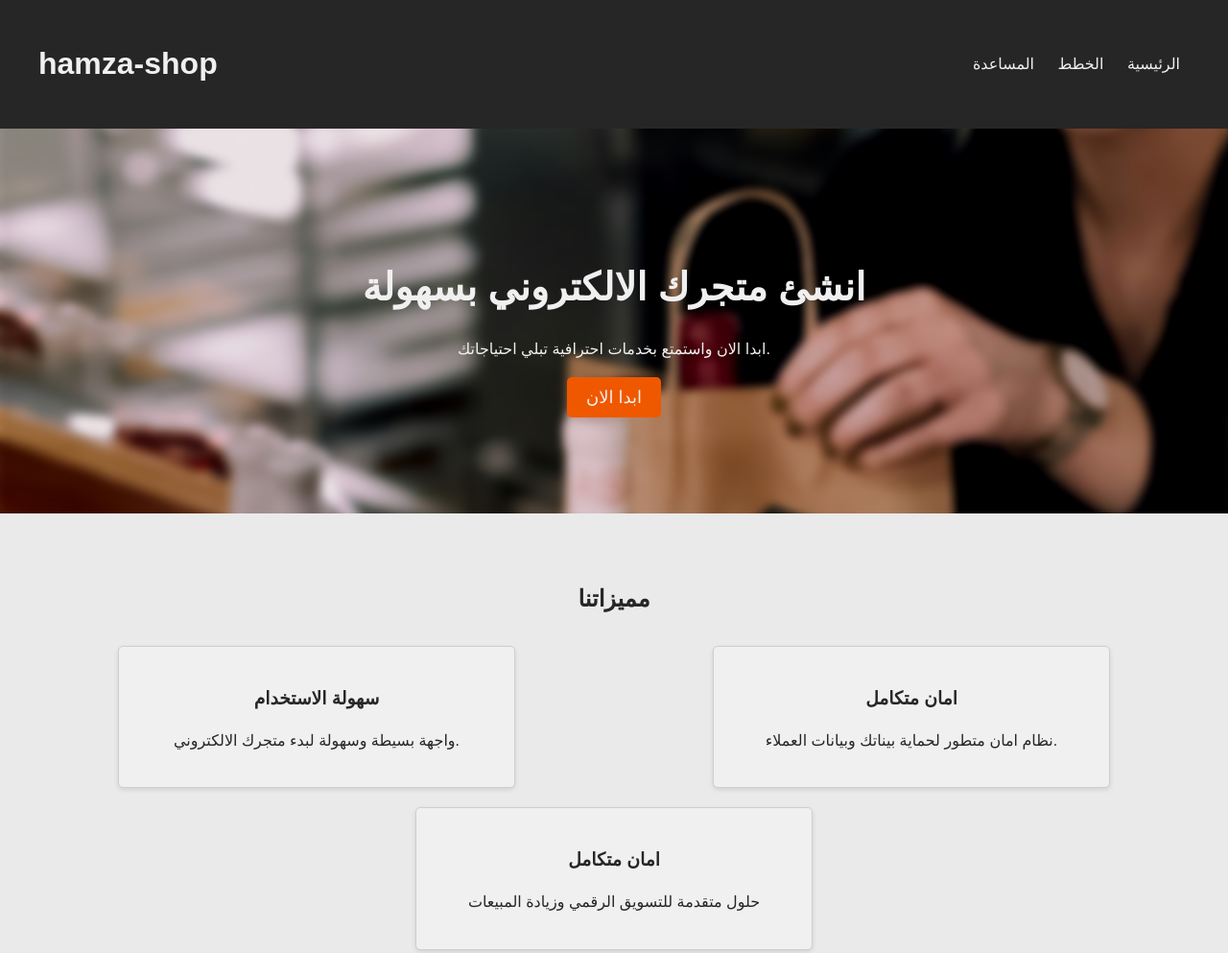
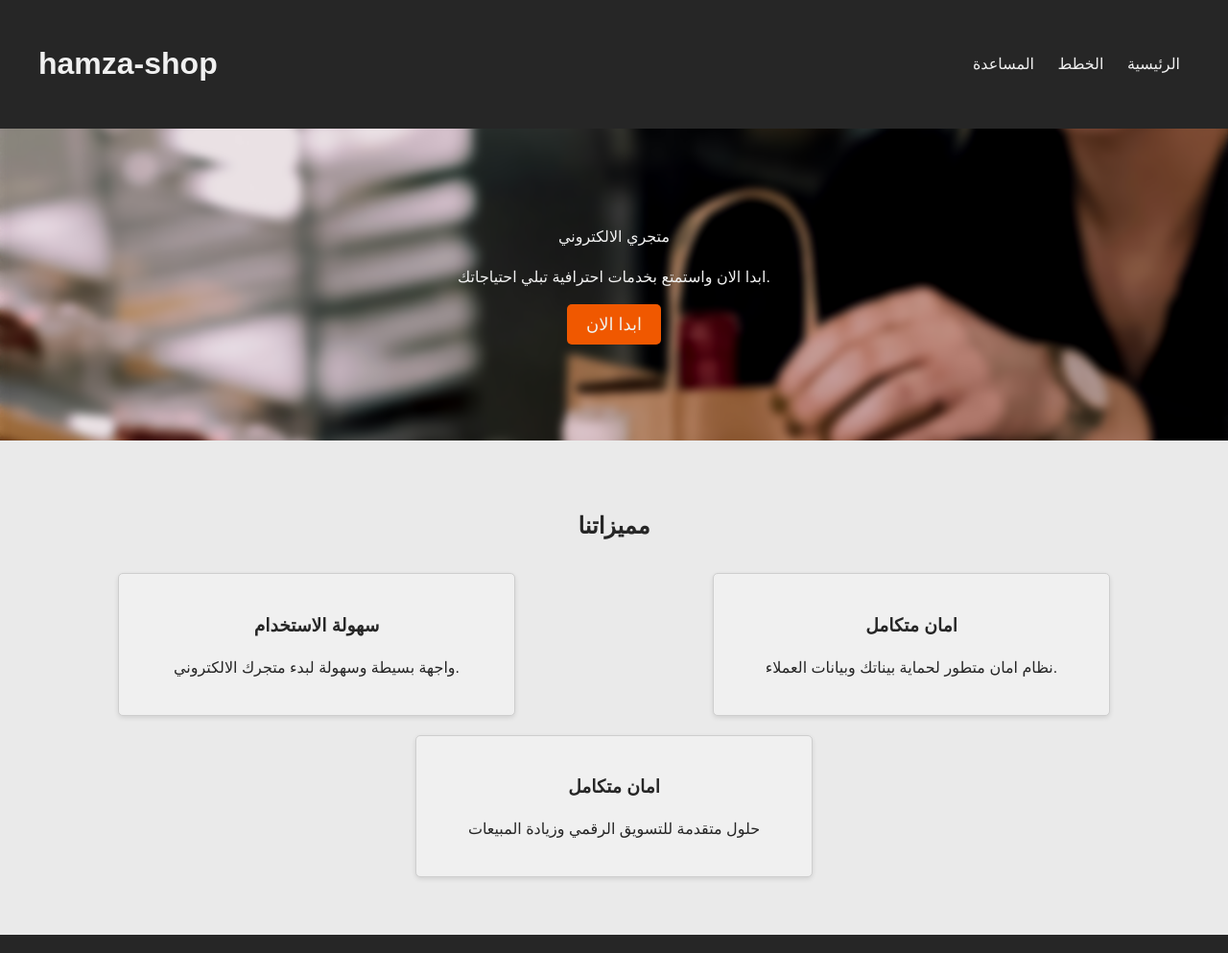
Before and after one commit to hamzakouriii/hamza-shop, a plain HTML site: page index.html in a window 1280 px wide. Shown: the top 993 px of the page at 96% size. Drawn offline with Linux system fonts and the light colour scheme.

Commit message:
Update index.html
Signed-off-by: Kouriaate <hamzakouri98@gmail.com>

```diff
--- a/index.html
+++ b/index.html
@@ -19,7 +19,7 @@
         </header>
         <section id="hero" class="hero">
             <div class="container">
-                <h1>انشئ متجرك الالكتروني بسهولة</h1>
+                <h>متجري الالكتروني </h1>
                 <p>ابدا الان واستمتع بخدمات احترافية تبلي احتياجاتك.</p>
                 <a href="page.html">
                     <button>ابدا الان</button>
```
